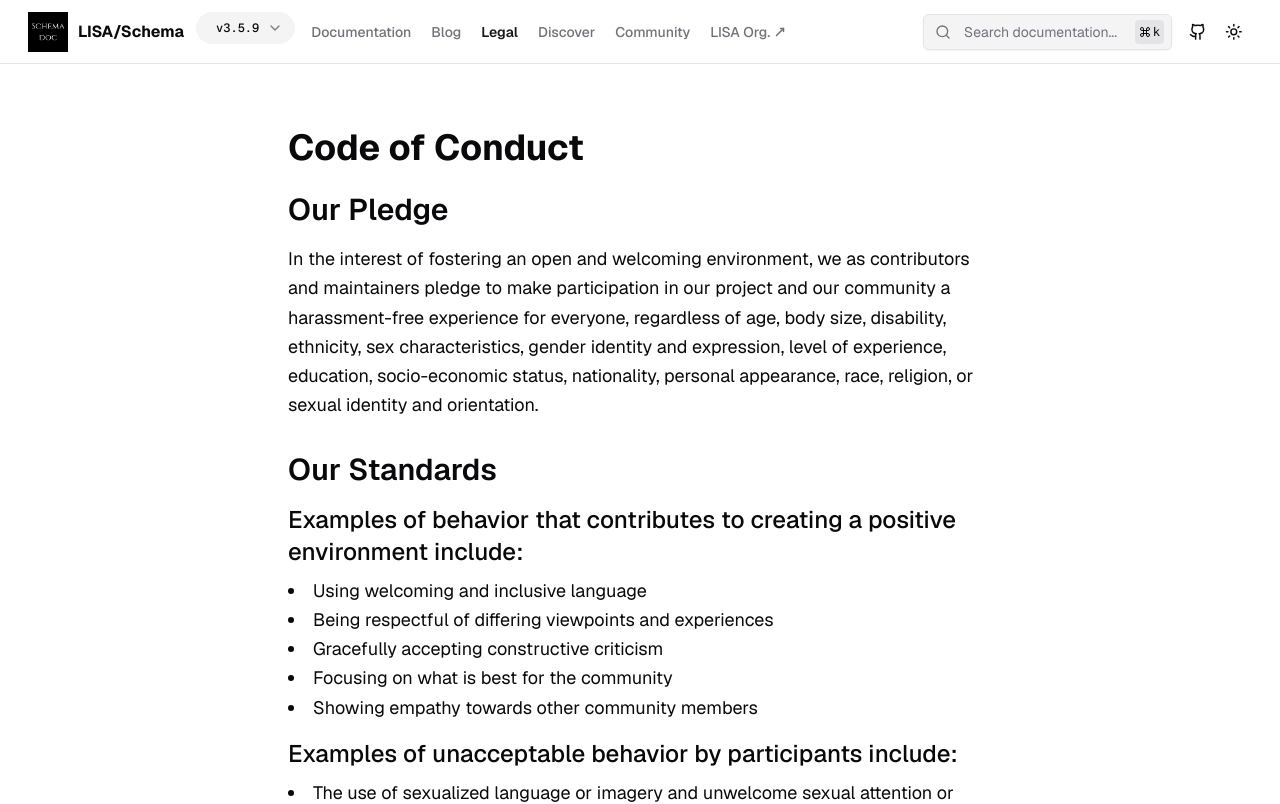
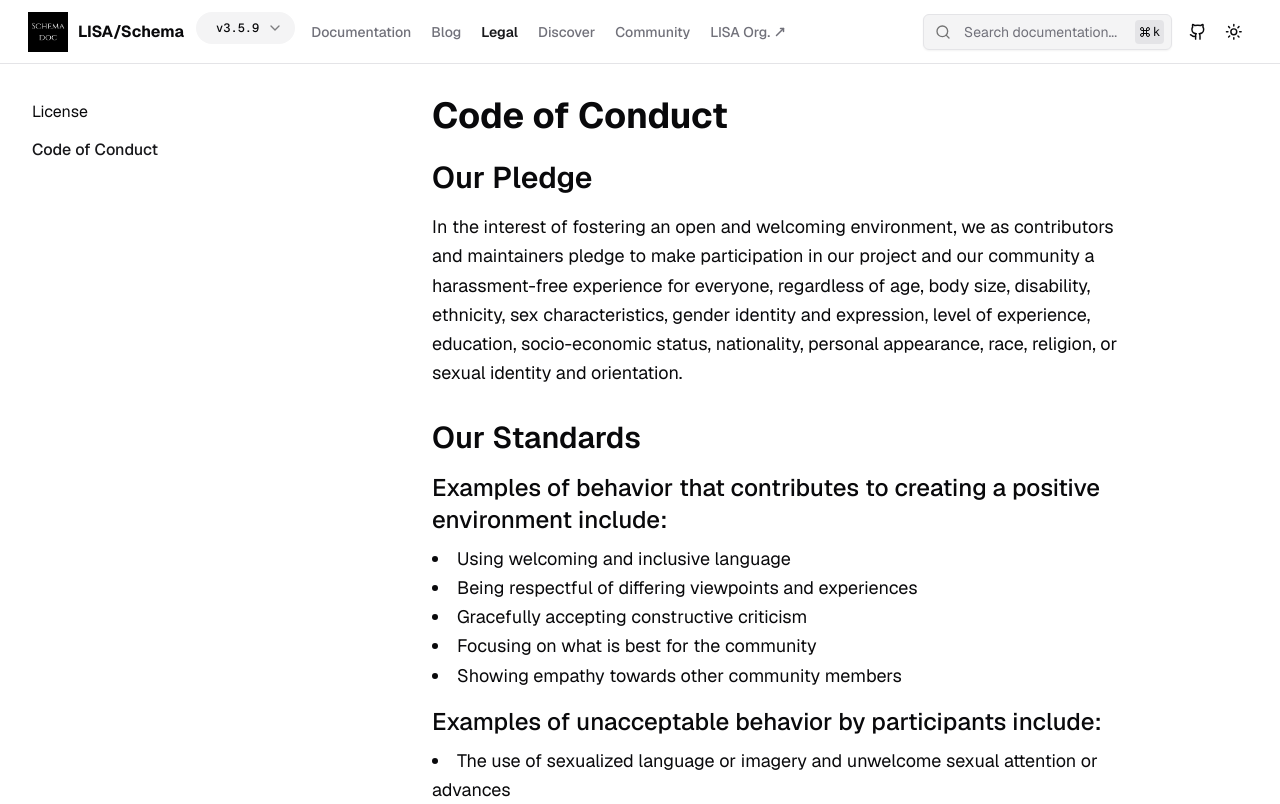
Before and after one commit to bradcn/schemadocv2, a Next.js app: page /legal/codeofconduct in a window 1280 px wide. Shown: the top 804 px of the page. Built offline with nearby package versions, Linux system fonts and the light colour scheme.

Commit message:
Update layout.tsx

```diff
--- a/app/legal/layout.tsx
+++ b/app/legal/layout.tsx
@@ -1,9 +1,22 @@
+import type { Metadata } from "next";
 import { PropsWithChildren } from "react";
+import { Legalleftbar } from "@/components/legalleftbar";
 
-export default function LegalLayout({ children }: PropsWithChildren) {
+export const metadata: Metadata = {
+  title: "Legal | Schemadoc",
+  metadataBase: new URL("https://schemadoc.vercel.app/legal"),
+  description: "Legal section of Schemadoc application",
+};
+
+export default function LegalLayout({
+  children,
+}: Readonly<{
+  children: React.ReactNode;
+}>) {
   return (
-    <div className="flex flex-col items-start justify-center pt-8 pb-10 md:w-[70%] mx-auto">
-      {children}
+    <div className="flex items-start gap-14">
+      <Legalleftbar key="leftbar" />
+      <div className="flex-[4]">{children}</div>{" "}
     </div>
   );
 }
```
